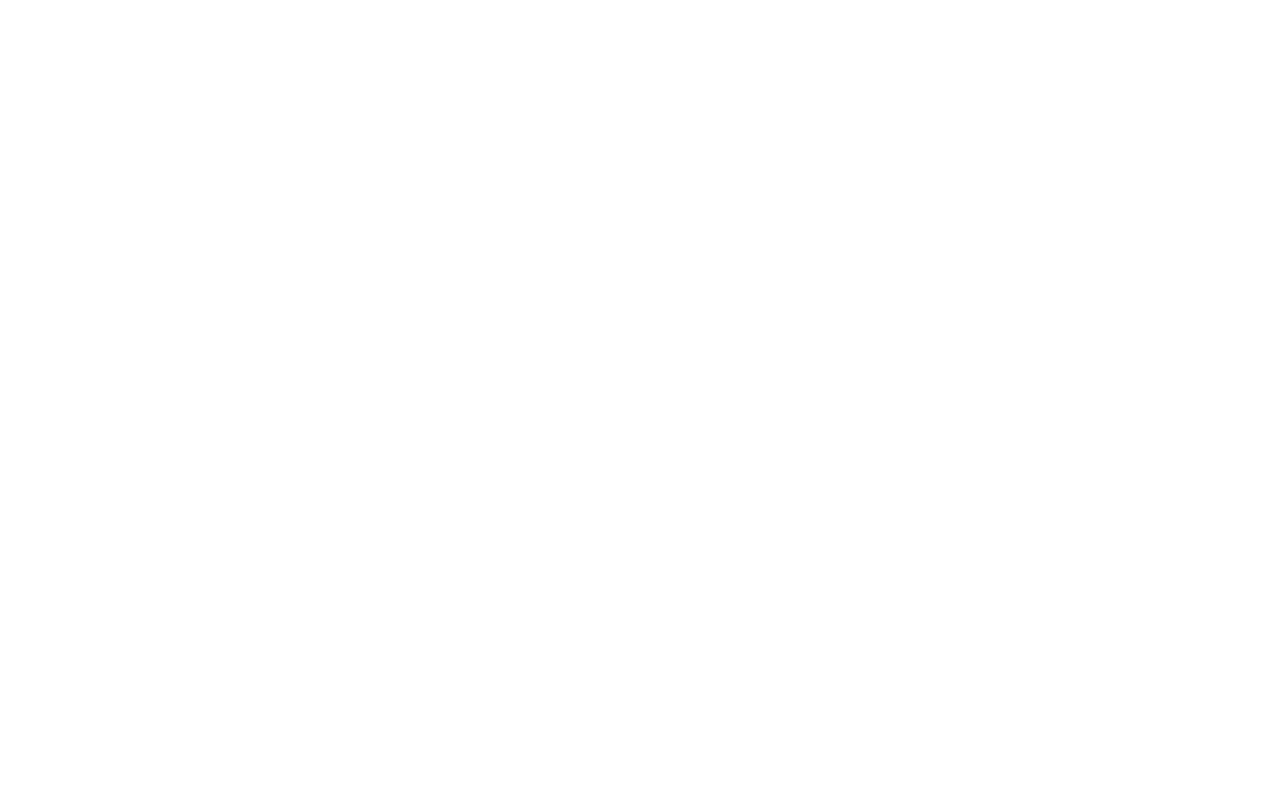
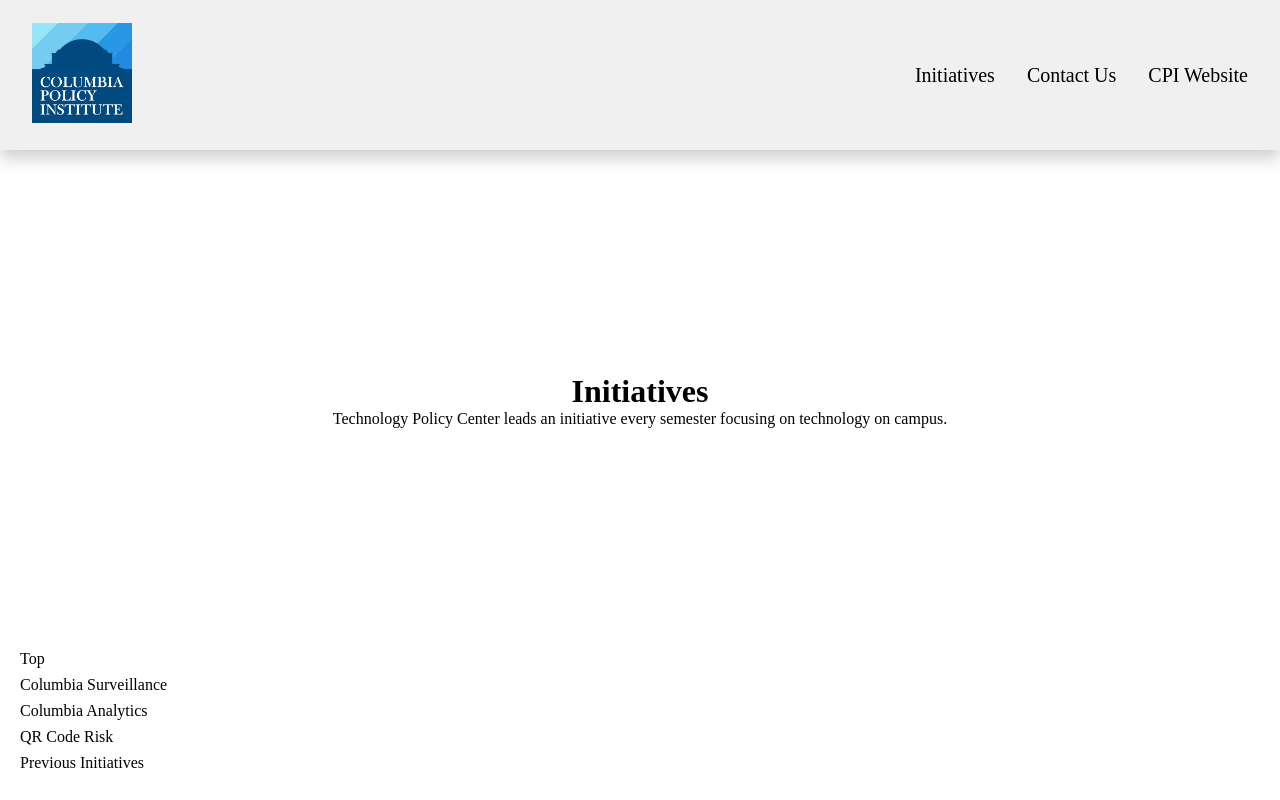
Before and after one commit to kthopeleee/TechnologyCenter, a React (Create React App) app: page /#/initiatives in a window 1280 px wide. Built offline with nearby package versions, Linux system fonts and the light colour scheme.

Commit message:
initaitve page linked

```diff
--- a/src/components/Initiatives/Footer/Footer.css
+++ b/src/components/Initiatives/Footer/Footer.css
@@ -1,28 +1,26 @@
 .footer {
   position: fixed;
-  bottom: 0;
-  left: 0;
-  width: 100%;
-  background-color: #004A7F;
-  padding: 1rem 0;
-  display: flex;
-  justify-content: center;
-  align-items: center;
+  bottom: 20px; /* Adjust to align it within the viewport */
+  left: 20px;
+  background-color: transparent; /* No background for the footer */
 }
 
-  .footer-nav {
-    display: flex;
-    gap: 2rem; /* Space between navigation links */
-  }
+.footer-list {
+  list-style: none;
+  margin: 0;
+  padding: 0;
+  text-align: left;
+}
 
-  .footer-link {
-    font-family: 'Times New Roman', Times, serif;
-    font-size: 1rem;
-    color: #FFFFFF; /* White text */
-    text-decoration: none;
-    transition: color 0.3s ease;
-  }
+.footer-list li {
+  font-family: "Times New Roman", Times, serif;
+  font-size: 16px;
+  color: #000;
+  cursor: pointer;
+  margin-bottom: 0.5rem; /* Spacing between items */
+}
 
-  .footer-link:hover {
-    color: #FFD700; /* Gold on hover */
-  }
+.footer-list li:hover {
+  text-decoration: underline;
+  color: #004a7f; /* Optional hover effect */
+}
--- a/src/components/Initiatives/Footer/Footer.js
+++ b/src/components/Initiatives/Footer/Footer.js
@@ -1,17 +1,30 @@
-import React from 'react';
-import './Footer.css';
-import { Link } from 'react-router-dom'; // For navigation links
+import React from "react";
+import "./Footer.css";
 
 const Footer = () => {
+  const scrollToSection = (id) => {
+    const section = document.getElementById(id);
+    if (section) {
+      section.scrollIntoView({ behavior: "smooth" });
+    }
+  };
+
   return (
-    <footer className="footer">
-      <nav className="footer-nav">
-        <Link to="/initiatives" className="footer-link">Initiatives</Link>
-        <Link to="/about" className="footer-link">About</Link>
-        <Link to="/contact" className="footer-link">Contact</Link>
-        <Link to="/TechnologyCenter" className="footer-link">Home</Link>
-      </nav>
-    </footer>
+    <div className="footer">
+      <ul className="footer-list">
+        <li onClick={() => scrollToSection("top")}>Top</li>
+        <li onClick={() => scrollToSection("columbia-surveillance")}>
+          Columbia Surveillance
+        </li>
+        <li onClick={() => scrollToSection("columbia-analytics")}>
+          Columbia Analytics
+        </li>
+        <li onClick={() => scrollToSection("qr-code-risk")}>QR Code Risk</li>
+        <li onClick={() => scrollToSection("previous-initiatives")}>
+          Previous Initiatives
+        </li>
+      </ul>
+    </div>
   );
 };
 
--- a/src/components/Initiatives/InitiativesFirstPage.css
+++ b/src/components/Initiatives/InitiativesFirstPage.css
@@ -16,7 +16,7 @@
 
   .header h1 {
     font-family: 'Times New Roman', Times, serif;
-    font-size: 3rem; /* Adjust font size */
+    font-size: 1rem; /* Adjust font size */
     margin-bottom: 1rem; /* Space between title and text */
   }
 
```
Also changed, not shown: src/App.js (+4 -3 lines).
